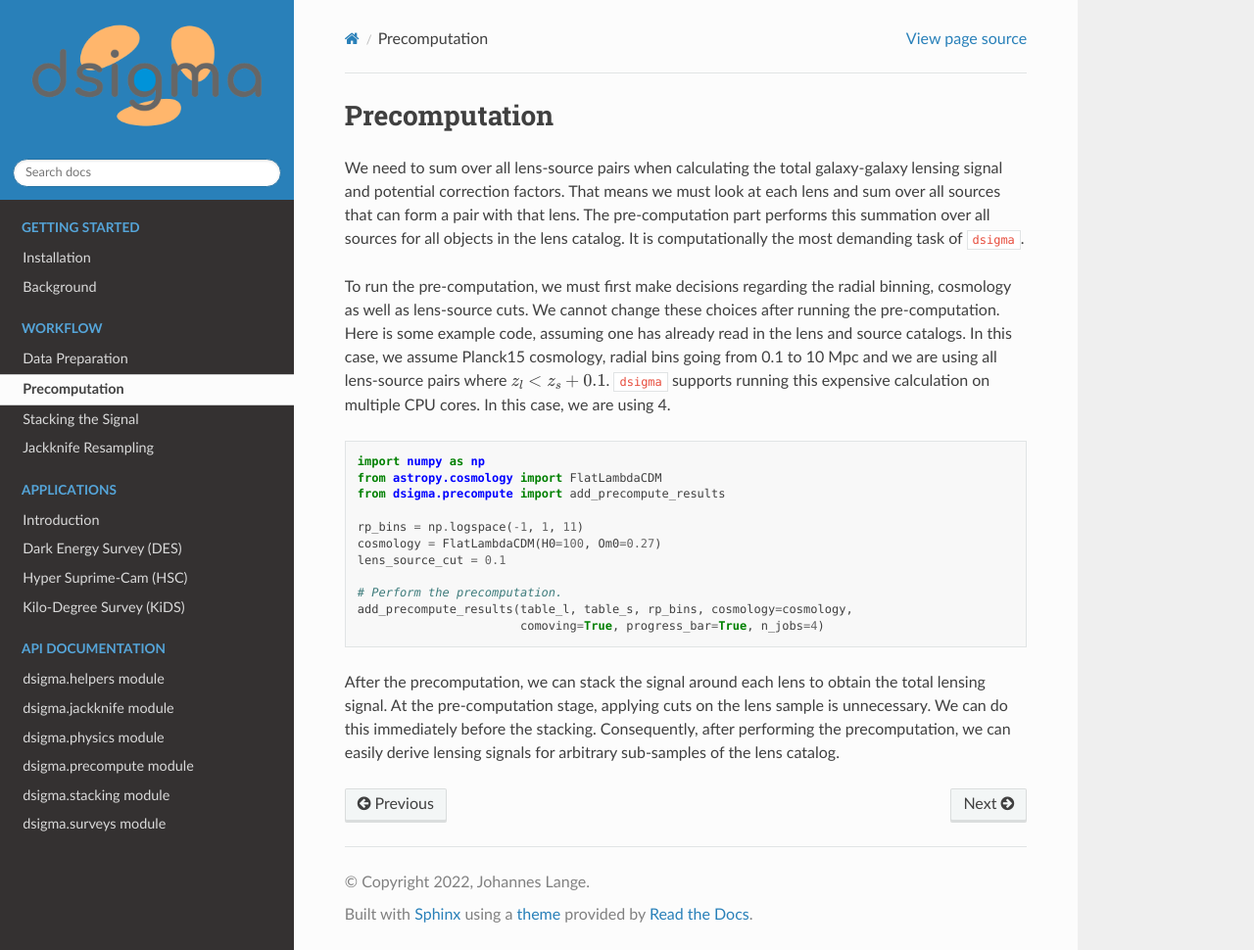
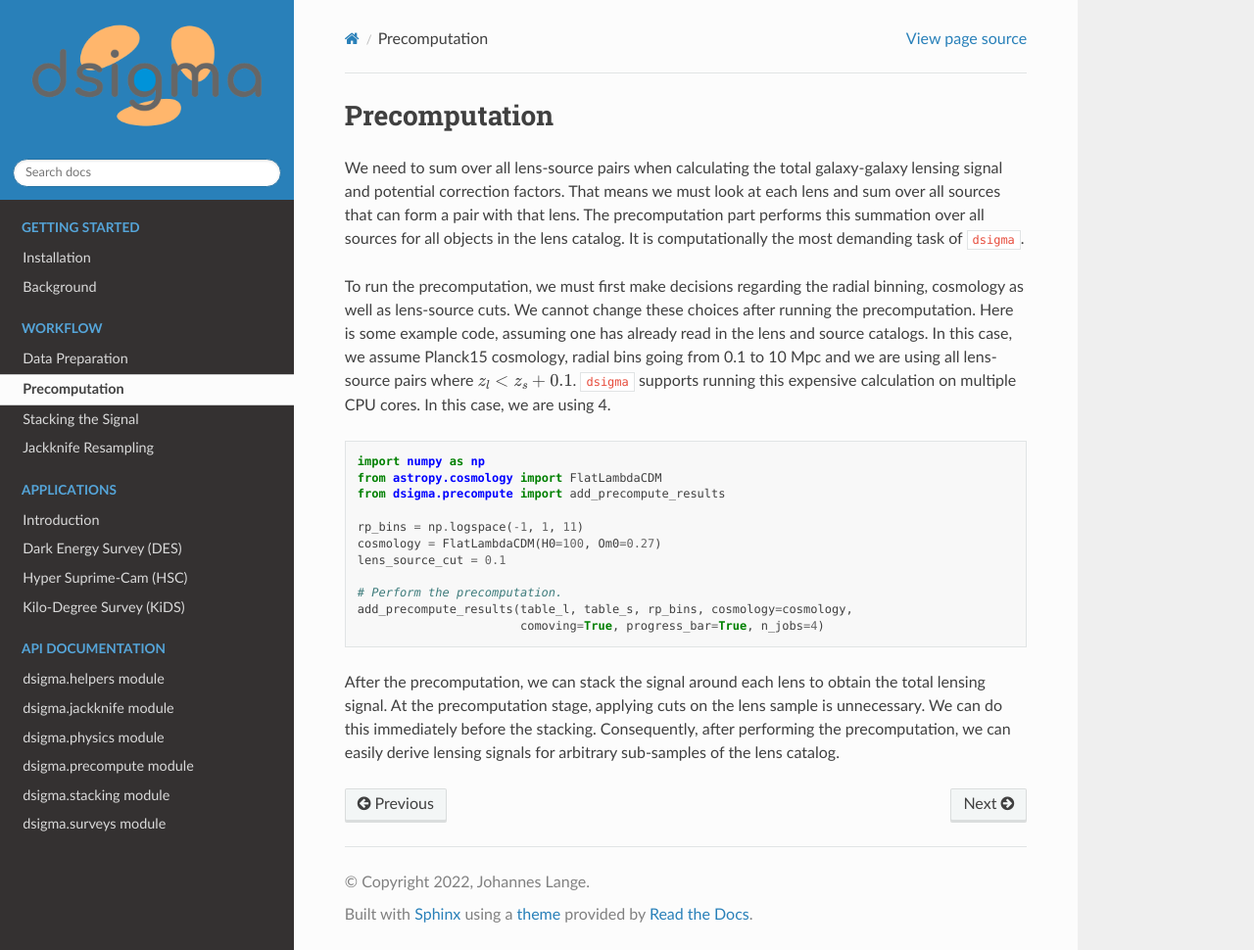
Before and after one commit to johannesulf/dsigma, a Sphinx documentation site: the page built from docs/precomputation.txt, in a window 1280 px wide and 970 px high. Shown: the whole window at 98% size. Built offline with Sphinx 7.4.7 and the Read the Docs theme 2.0.0, drawn with Linux system fonts in a browser that asks for light colours.

Commit message:
updated docs

```diff
--- a/docs/precomputation.txt
+++ b/docs/precomputation.txt
@@ -2,9 +2,9 @@
 Precomputation
 ##############
 
-We need to sum over all lens-source pairs when calculating the total galaxy-galaxy lensing signal and potential correction factors. That means we must look at each lens and sum over all sources that can form a pair with that lens. The pre-computation part performs this summation over all sources for all objects in the lens catalog. It is computationally the most demanding task of :code:`dsigma`.
+We need to sum over all lens-source pairs when calculating the total galaxy-galaxy lensing signal and potential correction factors. That means we must look at each lens and sum over all sources that can form a pair with that lens. The precomputation part performs this summation over all sources for all objects in the lens catalog. It is computationally the most demanding task of :code:`dsigma`.
 
-To run the pre-computation, we must first make decisions regarding the radial binning, cosmology as well as lens-source cuts. We cannot change these choices after running the pre-computation. Here is some example code, assuming one has already read in the lens and source catalogs. In this case, we assume Planck15 cosmology, radial bins going from 0.1 to 10 Mpc and we are using all lens-source pairs where :math:`z_l < z_s + 0.1`. :code:`dsigma` supports running this expensive calculation on multiple CPU cores. In this case, we are using 4.
+To run the precomputation, we must first make decisions regarding the radial binning, cosmology as well as lens-source cuts. We cannot change these choices after running the precomputation. Here is some example code, assuming one has already read in the lens and source catalogs. In this case, we assume Planck15 cosmology, radial bins going from 0.1 to 10 Mpc and we are using all lens-source pairs where :math:`z_l < z_s + 0.1`. :code:`dsigma` supports running this expensive calculation on multiple CPU cores. In this case, we are using 4.
 
 .. code-block:: python
 
@@ -20,4 +20,4 @@ To run the pre-computation, we must first make decisions regarding the radial bi
     add_precompute_results(table_l, table_s, rp_bins, cosmology=cosmology,
                            comoving=True, progress_bar=True, n_jobs=4)
 
-After the precomputation, we can stack the signal around each lens to obtain the total lensing signal. At the pre-computation stage, applying cuts on the lens sample is unnecessary. We can do this immediately before the stacking. Consequently, after performing the precomputation, we can easily derive lensing signals for arbitrary sub-samples of the lens catalog.
+After the precomputation, we can stack the signal around each lens to obtain the total lensing signal. At the precomputation stage, applying cuts on the lens sample is unnecessary. We can do this immediately before the stacking. Consequently, after performing the precomputation, we can easily derive lensing signals for arbitrary sub-samples of the lens catalog.
--- a/docs/preparation.txt
+++ b/docs/preparation.txt
@@ -2,9 +2,9 @@
 Data Preparation
 ################
 
-We need a lens and a source catalog to calculate the galaxy-galaxy lensing signal. Fortunately, many data sets are publicly available, such as data from HSC or CFHTLenS. Once we have obtained the data, we need to convert it into a format understandable by ``dsigma``.
+We need a lens and a source catalog to calculate the galaxy-galaxy lensing signal. Fortunately, many data sets are publicly available, such as data from HSC or CFHTLenS. Once we have obtained the data, we need to convert it into a format understandable by :code:`dsigma`.
 
-Generally, ``dsigma`` expects all lens, source, and calibration catalogs to be ``astropy`` tables with data stored in specific, pre-defined columns.
+Generally, :code:`dsigma` expects all lens, source, and calibration catalogs to be :code:`astropy` tables with data stored in specific, pre-defined columns.
 
 
 ************
```
Also changed, not shown: other parts of docs/preparation.txt (+0 -2 lines).
